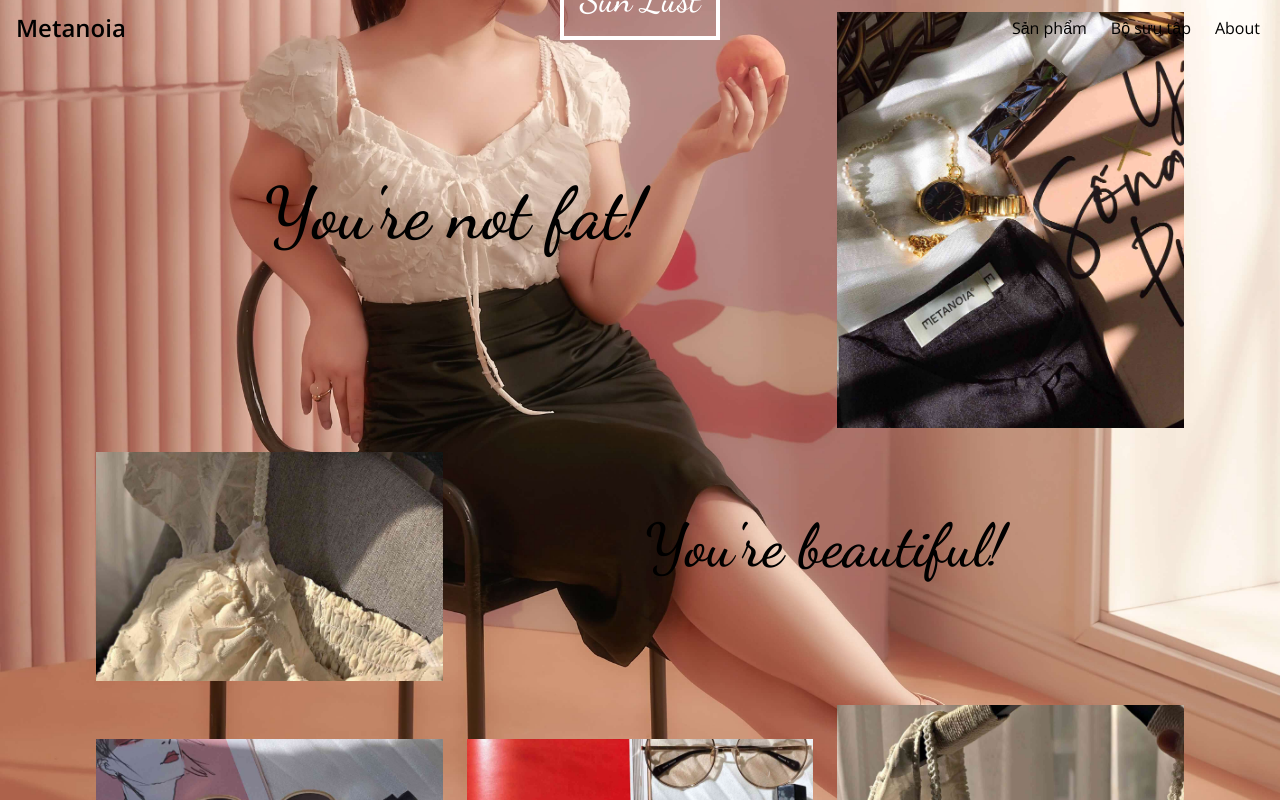
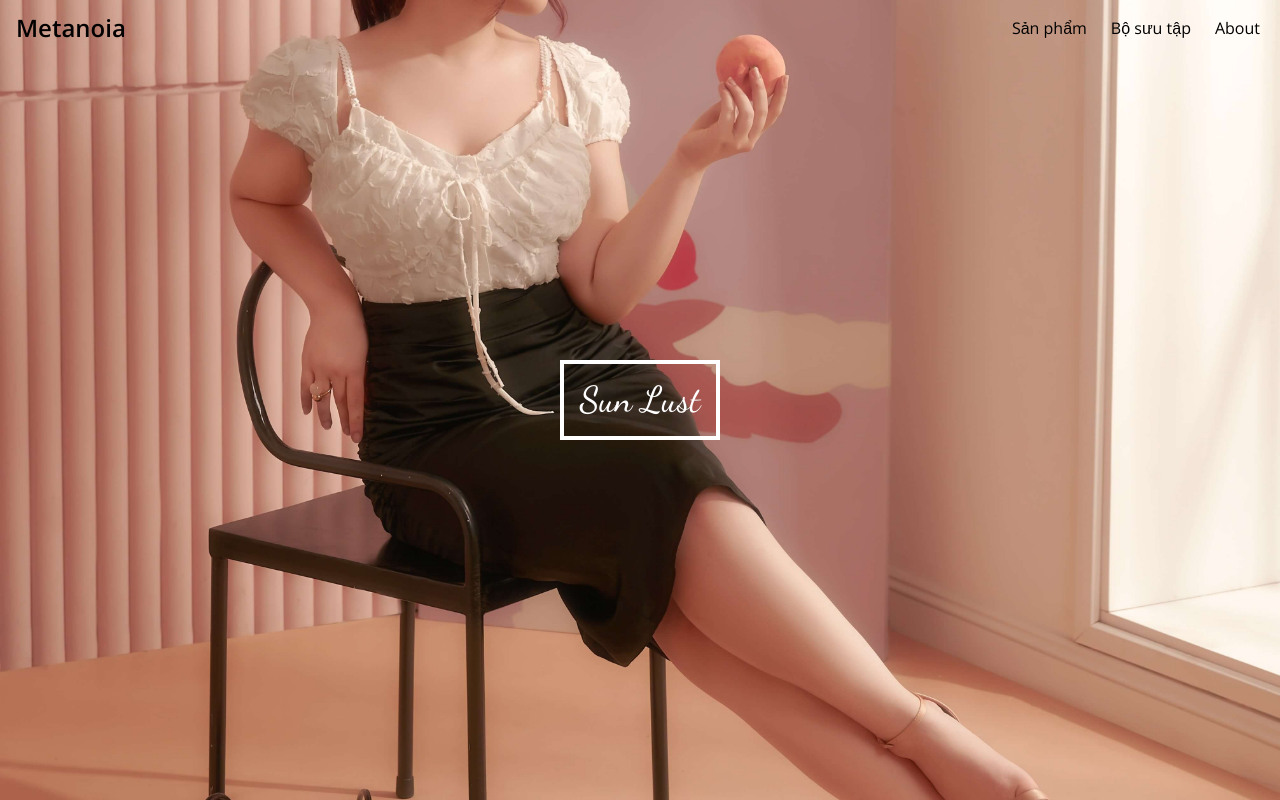
Before and after one commit to thanhleothanh/metanoiaClient, a Next.js app: page / in a window 1280 px wide. Shown: the top 800 px of the page. Built offline with nearby package versions, Linux system fonts and the light colour scheme.

Commit message:
attempting to fix carouselImage full screen with safe area inset bottom

```diff
--- a/styles/globals.css
+++ b/styles/globals.css
@@ -11,7 +11,7 @@
   height: calc(3.5rem + env(safe-area-inset-top));
 }
 .hScreenWithInsetBottom {
-  height: calc(100% + env(safe-area-inset-bottom));
+  height: calc(100vh + env(safe-area-inset-bottom));
 }
 @layer utilities {
   .longImage {
--- a/tailwind.config.js
+++ b/tailwind.config.js
@@ -1,6 +1,5 @@
 const defaultTheme = require('tailwindcss/defaultTheme');
 module.exports = {
-  mode: 'jit',
   purge: ['./pages/**/*.{js,ts,jsx,tsx}', './components/**/*.{js,ts,jsx,tsx}'],
   darkMode: false, // or 'media' or 'class'
   theme: {
```
